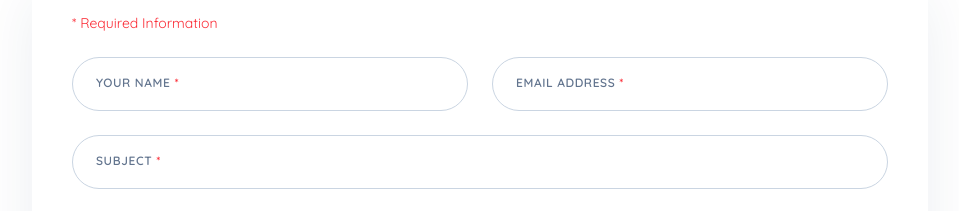
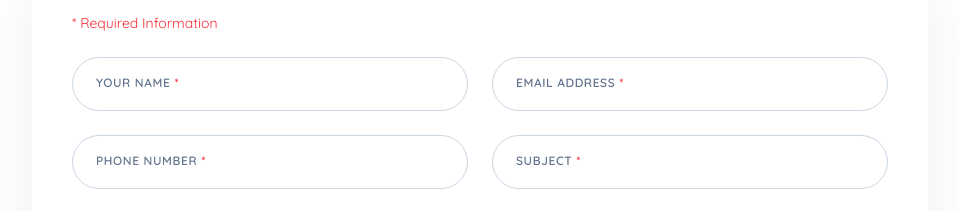
Before and after one commit to mtahaarif/Benevolence-Home-Services, a Next.js app: page /contact-us in a window 1280 px wide. Shown: the part 1180-1391 px from the top of the page, without its empty margins (160-1119 px from the left). Built offline with nearby package versions, Linux system fonts and the light colour scheme.

Commit message:
Updating the email messaging system

```diff
--- a/src/app/api/contact/route.ts
+++ b/src/app/api/contact/route.ts
@@ -37,6 +37,7 @@ export async function POST(request: Request) {
     const body = (await request.json()) as {
       name?: string;
       email?: string;
+      phone?: string; // NEW FIELD
       form_subject?: string;
       form_content?: string;
       company?: string; // Honeypot for bots
@@ -44,12 +45,13 @@ export async function POST(request: Request) {
 
     const name = String(body?.name ?? "").trim();
     const email = String(body?.email ?? "").trim();
+    const phone = String(body?.phone ?? "").trim(); // EXTACTED
     const formSubject = String(body?.form_subject ?? "").trim();
     const formContent = String(body?.form_content ?? "").trim();
     const company = String(body?.company ?? "").trim(); // Invisible honeypot
 
     // 1. Basic Validation
-    if (!name || !email || !formSubject || !formContent) {
+    if (!name || !email || !phone || !formSubject || !formContent) {
       return NextResponse.json(
         { success: false, message: "Please complete all required fields." },
         { status: 400 }
@@ -72,7 +74,12 @@ export async function POST(request: Request) {
     }
 
     // 3. Length Validation
-    if (name.length > MAX_LENGTH || email.length > MAX_LENGTH || formSubject.length > MAX_LENGTH) {
+    if (
+      name.length > MAX_LENGTH ||
+      email.length > MAX_LENGTH ||
+      phone.length > MAX_LENGTH ||
+      formSubject.length > MAX_LENGTH
+    ) {
       return NextResponse.json(
         { success: false, message: "Input fields exceed maximum allowed length." },
         { status: 400 }
@@ -97,6 +104,7 @@ export async function POST(request: Request) {
     // Sanitize Inputs for Email/Database
     const safeName = escapeHtml(name);
     const safeEmail = escapeHtml(email);
+    const safePhone = escapeHtml(phone);
     const safeSubject = escapeHtml(formSubject);
     const safeContent = escapeHtml(formContent);
     const dateSent = new Date().toISOString().slice(0, 19).replace("T", " ");
@@ -116,12 +124,12 @@ export async function POST(request: Request) {
         await doc.loadInfo();
         const sheet = doc.sheetsByIndex[0];
 
-        // Appends to distinct columns: Date | Name | Email | Subject | Message
-        // *Ensure row 1 of your Google Sheet has exactly these headers!*
+        // Appends to distinct columns: Date | Name | Email | Phone | Subject | Message
         await sheet.addRow({
           "Date": dateSent,
           "Name": name,
           "Email": email,
+          "Phone": phone, // INJECTS PHONE NUMBER
           "Subject": formSubject,
           "Message": formContent,
         });
@@ -143,6 +151,7 @@ export async function POST(request: Request) {
       `You have a new form submission:\n`,
       `Name: ${name}`,
       `Email: ${email}`,
+      `Phone: ${phone}`,
       `Subject: ${formSubject}`,
       `Message:\n${formContent}\n`,
       `To view the complete database, kindly click here: ${GOOGLE_SHEET_URL || 'URL not configured'}`,
@@ -153,6 +162,7 @@ export async function POST(request: Request) {
         <h2 style="color: #0c3e72;">You have a new form submission:</h2>
         <p><strong>Name:</strong> ${safeName}</p>
         <p><strong>Email:</strong> <a href="mailto:${safeEmail}">${safeEmail}</a></p>
+        <p><strong>Phone:</strong> ${safePhone}</p>
         <p><strong>Subject:</strong> ${safeSubject}</p>
         <p><strong>Message:</strong><br />${safeContent.replace(/\n/g, "<br />")}</p>
         <br />
@@ -167,7 +177,7 @@ export async function POST(request: Request) {
     const { error } = await resend.emails.send({
       from: CONTACT_FROM_EMAIL,
       to: [CONTACT_TO_EMAIL],
-      replyTo: email, // Maps directly so hitting "Reply" goes to the sender
+      replyTo: email,
       subject,
       text: textTemplate,
       html: htmlTemplate,
--- a/src/components/contact-form.tsx
+++ b/src/components/contact-form.tsx
@@ -6,6 +6,7 @@ import Link from "next/link";
 const initialState = {
   name: "",
   email: "",
+  phone: "", // NEW FIELD
   form_subject: "",
   form_content: "",
   agreeToPrivacy: false,
@@ -37,6 +38,7 @@ export function ContactForm() {
         body: JSON.stringify({
           name: form.name,
           email: form.email,
+          phone: form.phone, // INCLUDED IN PAYLOAD
           form_subject: form.form_subject,
           form_content: form.form_content
         }),
@@ -67,7 +69,7 @@ export function ContactForm() {
 
       <div className="grid gap-6">
 
-        {/* Name and Email side-by-side on desktop, stacked on mobile */}
+        {/* ROW 1: Name and Email */}
         <div className="grid gap-6 sm:grid-cols-2">
 
           {/* Name Field */}
@@ -109,6 +111,28 @@ export function ContactForm() {
           </div>
         </div>
 
+        {/* ROW 2: Phone and Subject */}
+        <div className="grid gap-6 sm:grid-cols-2">
+
+          {/* Phone Field */}
+          <div className="relative">
+            <input
+              required
+              id="phone"
+              type="tel"
+              value={form.phone}
+              onChange={(event) => updateField("phone", event.target.value)}
+              className="peer block w-full rounded-full border border-slate-300 bg-transparent px-6 pb-2 pt-6 text-sm text-slate-900 transition focus:border-brand-blue focus:outline-none focus:ring-1 focus:ring-brand-blue placeholder-transparent"
+              placeholder="Phone Number"
+            />
+            <label
+              htmlFor="phone"
+              className="absolute left-6 top-2 z-10 origin-[0] -translate-y-0 scale-75 transform text-xs font-semibold uppercase tracking-wider text-slate-500 duration-150 peer-placeholder-shown:translate-y-2.5 peer-placeholder-shown:scale-100 peer-focus:-translate-y-0 peer-focus:scale-75 peer-focus:text-brand-blue"
+            >
+              Phone Number <span className="text-red-500">*</span>
+            </label>
+          </div>
+
           {/* Form Subject */}
           <div className="relative">
             <input
@@ -126,6 +150,8 @@ export function ContactForm() {
             >
               Subject <span className="text-red-500">*</span>
             </label>
+          </div>
+
         </div>
 
         {/* Form Content */}
```
Lines whose indentation alone changed are shown as unchanged.
